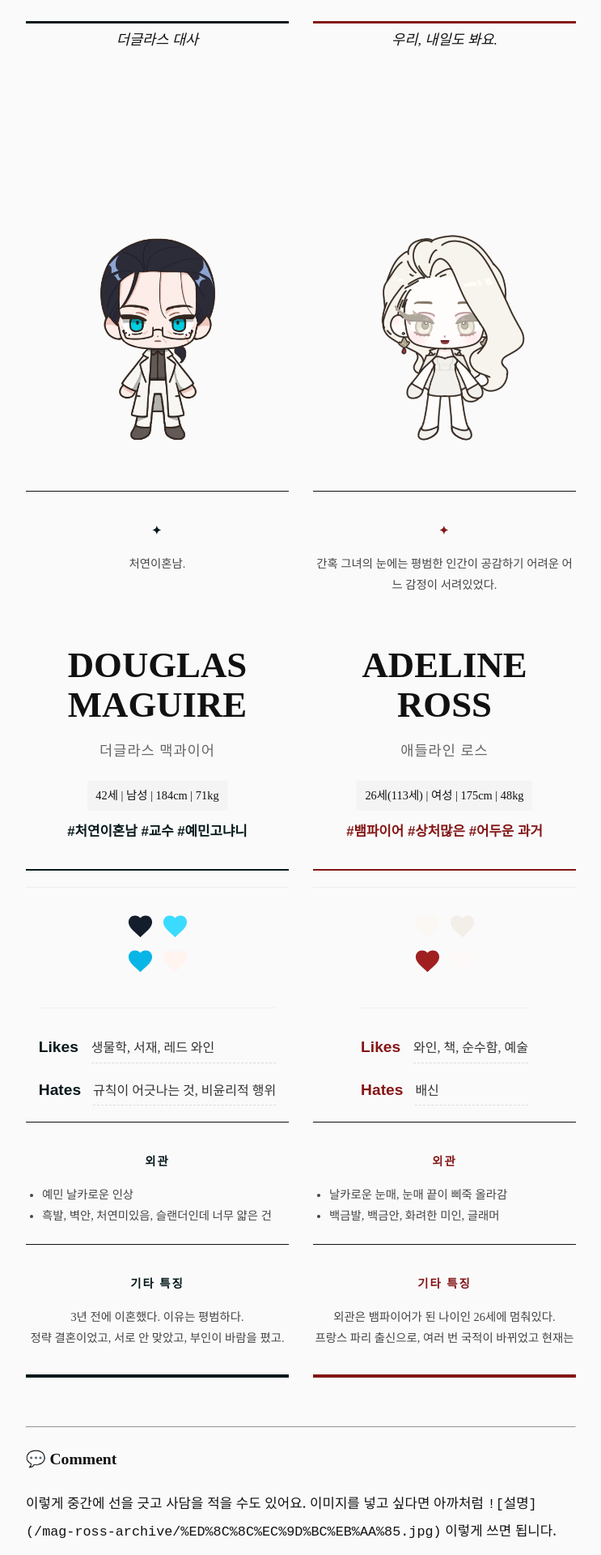
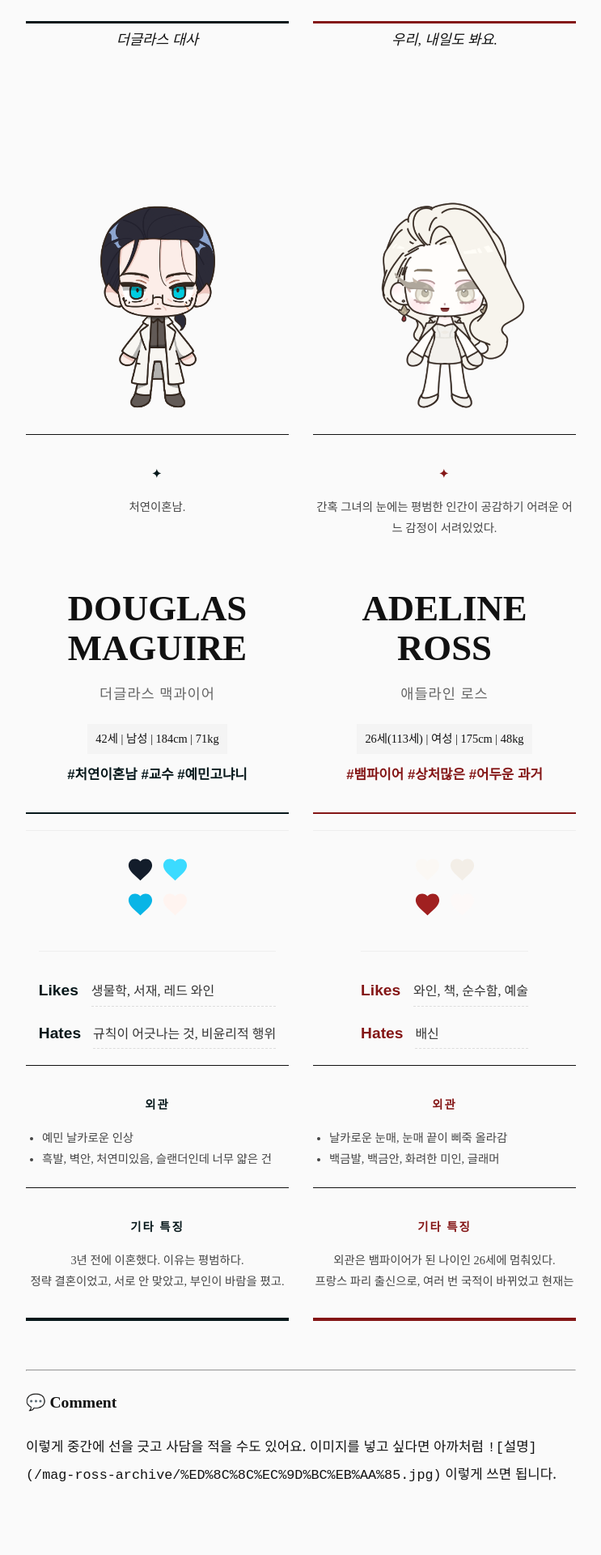
Before and after one commit to narelim/mag-ross-archive, a Jekyll site: the page built from _posts/2025-12-17-original42113.md, in a window 1280 px wide. Shown: the part 724-2644 px from the top of the page at 81% size, without its empty margins (268-1011 px from the left). Built offline with Jekyll 4.4.1, drawn with Linux system fonts in a browser that asks for light colours; some web fonts are replaced.

Commit message:
Update style.css

```diff
--- a/assets/css/style.css
+++ b/assets/css/style.css
@@ -641,6 +641,7 @@
     display: flex;
     flex-direction: column;
     margin-bottom: 10px;
+   gap:0px;
 }
 
 /* 1-1. 대사 (말풍선) */
@@ -650,7 +651,7 @@
     display: flex;
     align-items: flex-end;
     justify-content: center;
-    margin: 0 0 10px 0;
+    margin: 0;
     text-align: center;
     border-left: none;
     border-top: 3px solid var(--bubble-bg, #333);
```
